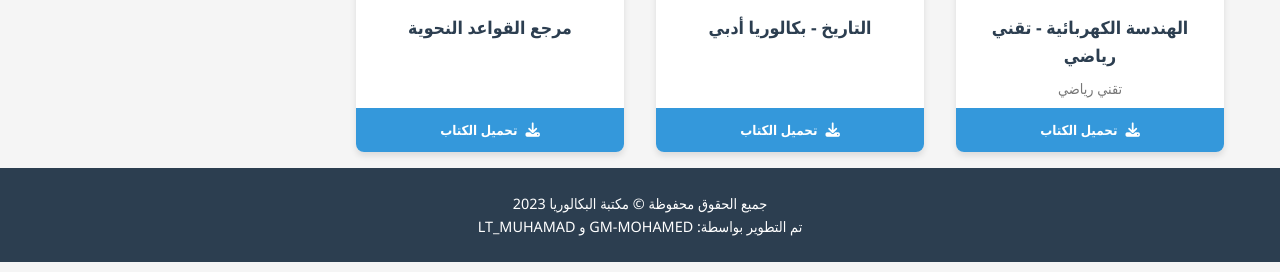
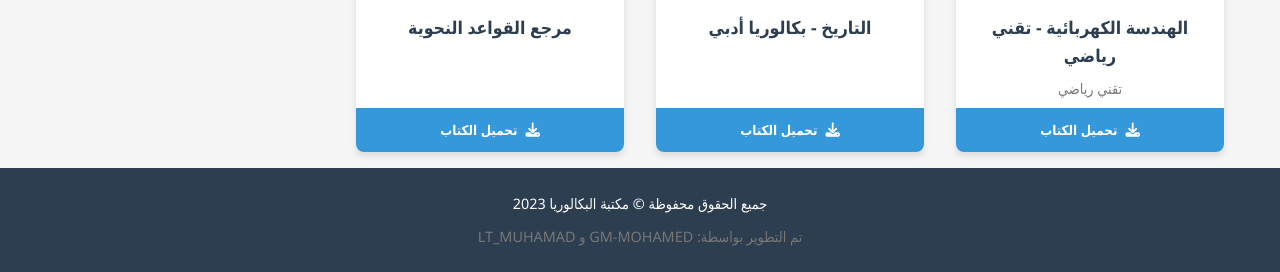
Before and after one commit to abo1fayz/Pacaloria, a plain HTML site: page index.html in a window 1280 px wide. Shown: the part 901-1173 px from the top of the page. Drawn offline with Linux system fonts and the light colour scheme.

Commit message:
Update style.css

```diff
--- a/style.css
+++ b/style.css
@@ -306,6 +306,11 @@ footer {
   padding: 1.5rem;
   margin-top: auto;
 }
+.developer {
+  margin-top: 10px;
+  font-size: 0.9em;
+  color: #777;
+}
 
 footer p {
   font-size: 0.9rem;
```
